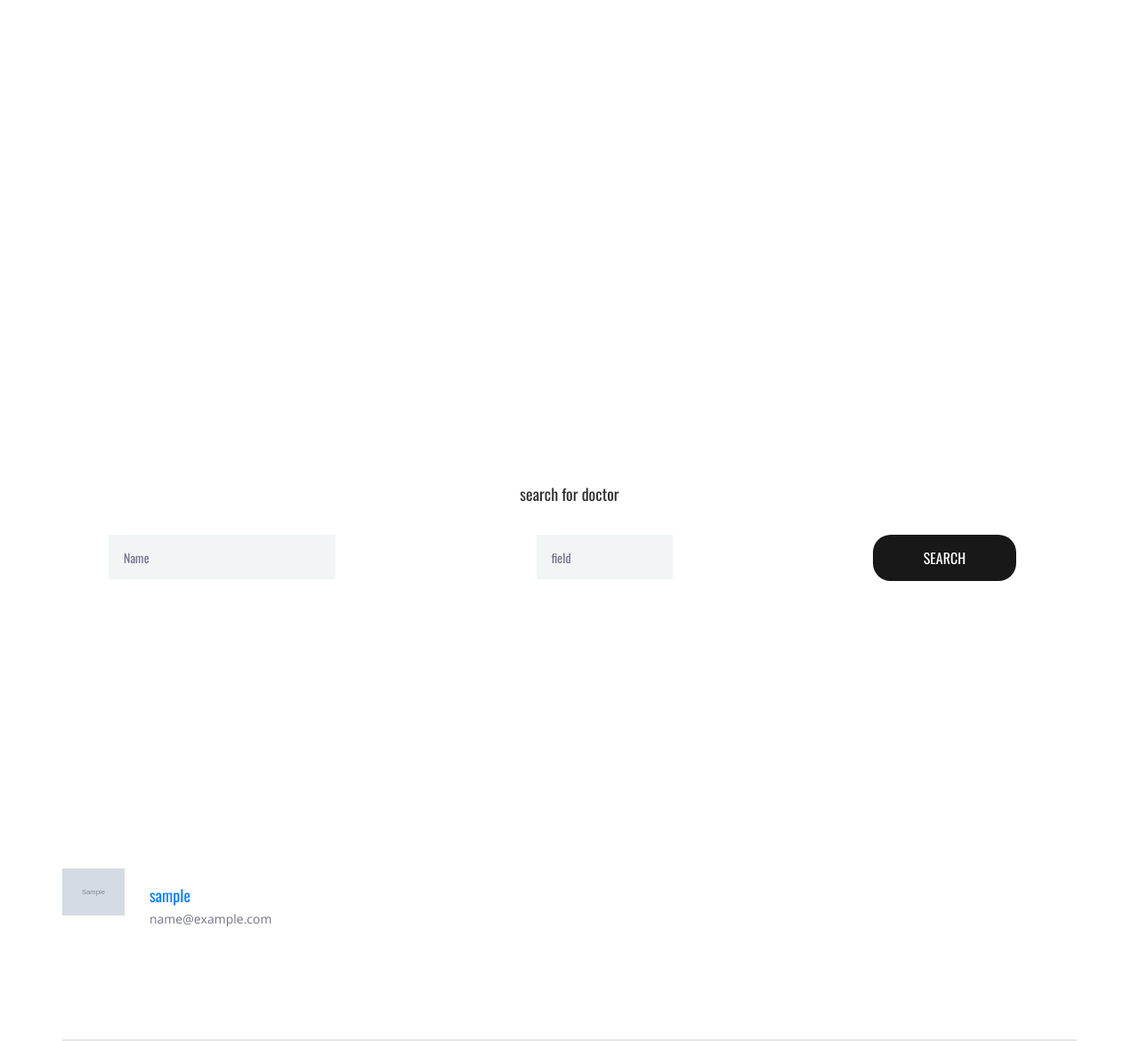
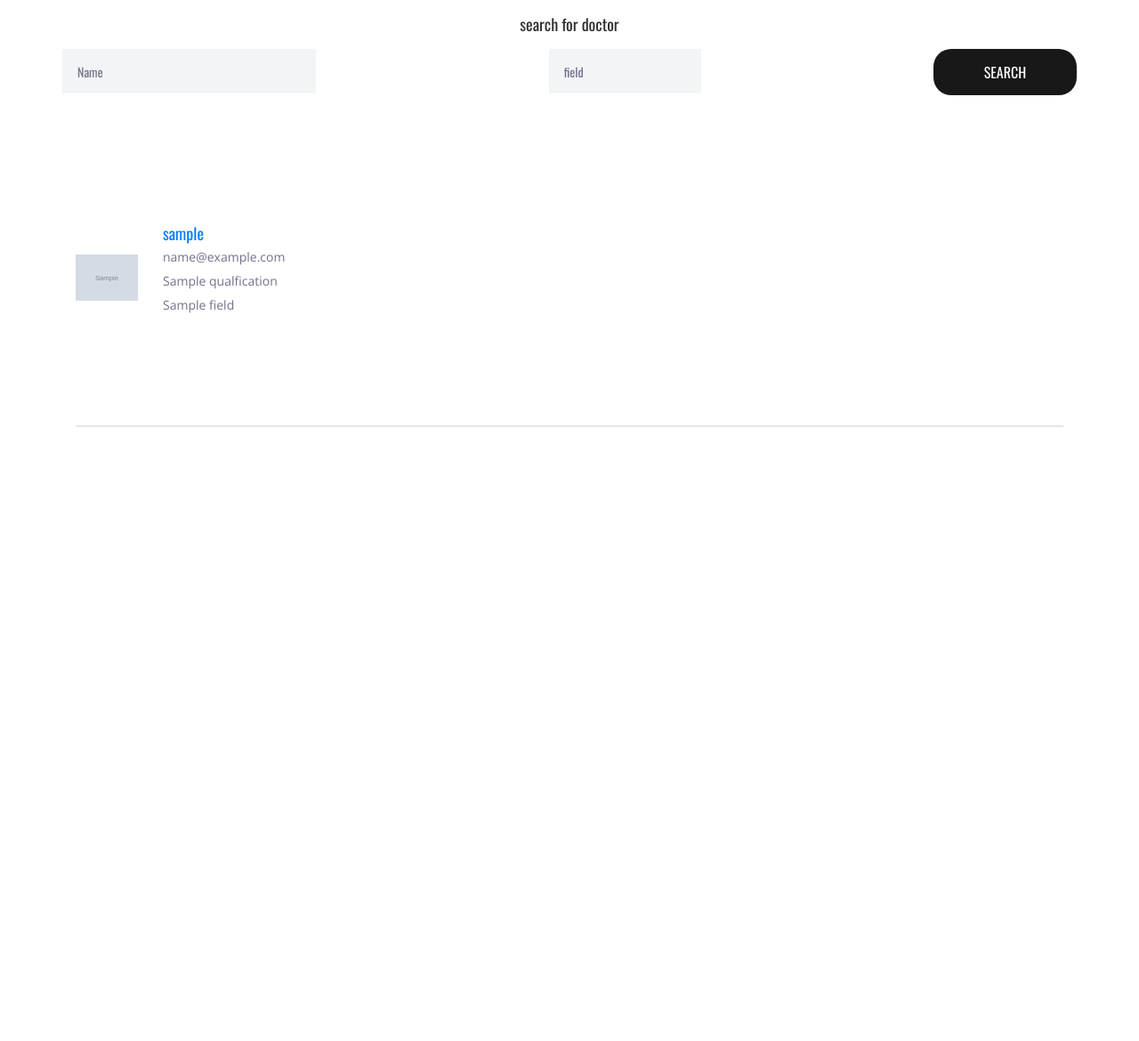
Before and after one commit to Abdbest3/matrix, a Django app: template templates/alldoctor.html in a window 1280 px wide. Shown: the whole page at 89% size. After the commit the page ends 480 px from the top, so only its background shows below. Run offline with Django 3.2, Linux system fonts and the light colour scheme; the template is opened without the code that fills it: most values are stand-ins (such as "Sample title", 1, 10 or a date in 2020); grey boxes marked "Sample" are stand-in pictures; some libraries are stand-ins or nearby versions.

Commit message:
third commit

```diff
--- a/matrix_app/models.py
+++ b/matrix_app/models.py
@@ -18,3 +18,5 @@ class dr_register(models.Model):
     password1 = models.CharField(max_length=10)
     password2 = models.CharField(max_length=10)
     myfile = models.FileField(upload_to='dr/')
+    qualfication = models.CharField(max_length = 50,default = 'IOM')
+    field = models.CharField(max_length = 20 ,default = "Neurologist")
--- a/matrix_app/urls.py
+++ b/matrix_app/urls.py
@@ -17,5 +17,5 @@ urlpatterns = [
     path('user-login/ulogin/',views.ulogin,name = 'ulogin1'),
     path('doctor-login/',views.dlogin,name='dlogin'),
     path('doctor-login/dlogin/',views.dlogin,name='dlogin'),
-    path('doctor-login/dlogin/alldoctor/',views.alldoctor,name='alldoctor'),
+    path('user-login/ulogin/alldoctor/',views.alldoctor,name='alldoctor'),
 ] + static(settings.MEDIA_URL, document_root=settings.MEDIA_ROOT)
--- a/matrix_app/views.py
+++ b/matrix_app/views.py
@@ -18,7 +18,7 @@ def home(request):
 def ulogin(request):
     if request.method == 'POST':
             if usr_register.objects.filter(user_name = request.POST['user_name'],password1 = request.POST['password1']):
-                return redirect("/")
+                return redirect("alldoctor/")
             else:
                 messages.info(request,"username or password not matched")
                 return redirect("/user-login/")
@@ -31,7 +31,7 @@ def ulogin(request):
 def dlogin(request):
     if request.method == 'POST':
             if dr_register.objects.filter(username = request.POST['username'],password1 = request.POST['password1']):
-                return redirect("alldoctor/")
+                return redirect("/")
             else:
                 messages.info(request,"username or password not matched")
                 return redirect("/doctor-login/")
--- a/templates/alldoctor.html
+++ b/templates/alldoctor.html
@@ -17,32 +17,9 @@
 <link rel="stylesheet" type="text/css" href="{% static 'styles/responsive.css' %}">
 </head>
 <body>
-<div class="super_container">
-	<div class="home">
+<div class="container">
 
-		<!-- Home Slider -->
-
-				<!-- Slide -->
-
-
-				<!-- Slide -->
-
-
-				<!-- Slide -->
-
-
-			</div>
-
-
-	<!-- Search -->
-
-	<div class="home_search">
-		<div class="container">
-			<div class="row">
-				<div class="col">
-					<div class="home_search_container">
-						<div class="home_search_title">search for doctor</div>
-						<div class="home_search_content">
+                          <div class="home_search_title">search for doctor</div>
 							<form action="#" class="home_search_form" id="home_search_form">
 								<div class="d-flex flex-lg-row flex-column align-items-start justify-content-lg-between justify-content-start">
 									<input type="text" class="search_input search_input_1" placeholder="Name" required="required">
@@ -50,12 +27,7 @@
 									<button class="home_search_button">search</button>
 								</div>
 							</form>
-						</div>
-					</div>
-				</div>
-			</div>
-		</div>
-	</div>
+
 
 	<!-- Intro -->
 
@@ -70,20 +42,20 @@
 
                             <!-- Intro Item -->
                             {% for doctor in doctors %}
-							<div class="col-lg-6 intro_col">
+							<div class="col-lg-4 intro_col">
 								<div class="intro_item d-flex flex-row align-items-end justify-content-start">
 
 									<div class="intro_icon"><img src="{{ doctor.myfile.url }}" alt=""></div>
 									<div class="intro_content">
 										<div class="intro_title">
                                             <a href = '#' >{{ doctor.username }} </a></div>
-										<div class="intro_subtitle"><p>{{ doctor.email}}</p></div>
+                                        <div class="intro_subtitle"><p>{{ doctor.email}}</p></div>
+                                        <div class="intro_subtitle"><p>{{ doctor.qualfication}}</p></div>
+                                        <div class="intro_subtitle"><p>{{ doctor.field}}</p></div>
 									</div>
 								</div>
                             </div>
                             {% endfor %}
-
-
 						</div>
 					</div>
 				</div>
@@ -415,7 +387,7 @@
 		</div>
 		<div class="col text-center">
 Copyright &copy;<script>document.write(new Date().getFullYear());</script> All rights reserved | This template is made with <i class="fa fa-heart-o" aria-hidden="true"></i> by <a href="https://colorlib.com" target="_blank">Colorlib</a>
-<!-- Link back to Colorlib can't be removed. Template is licensed under CC BY 3.0.  </div>
+ Link back to Colorlib can't be removed. Template is licensed under CC BY 3.0.  </div>
 	</footer> -->
 </div>
 
```
Also changed, not shown: matrix_app/forms.py (+7 -1 lines), matrix_app/migrations/0002_auto_20200116_1022.py (added), media/dr/20190917_185042.jpg (added).
